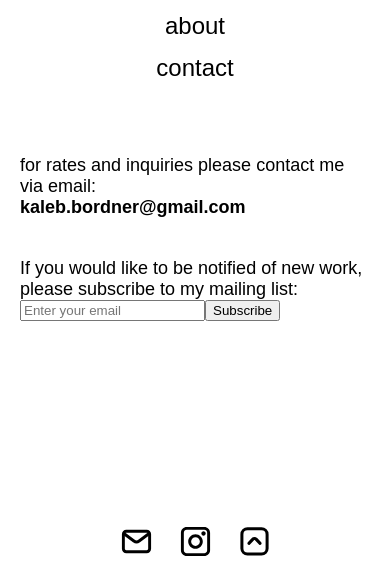
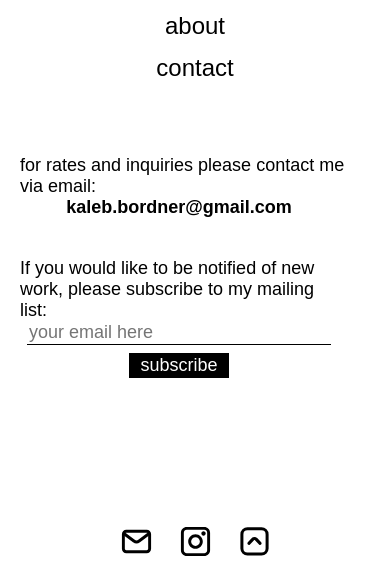
Before and after one commit to woodentoken/almanac, a Flask app: page /contact in a window 390 px wide. Shown: the part 270-844 px from the top of the page. Run offline with Flask 3, Linux system fonts and the light colour scheme; some libraries are stand-ins or nearby versions; some web fonts are replaced.

Commit message:
styling subscribe form

```diff
--- a/static/css/styles.css
+++ b/static/css/styles.css
@@ -109,7 +109,7 @@ img {
 }
 .series .series-blurb {
   margin: 0px;
-  font-size: 16px;
+  font-size: 18px;
 }
 
 @media (max-width: 600px) {
@@ -618,7 +618,40 @@ body.dark-mode .modal {
     opacity: 1;
     animation: fadein 1.5s;
   }
+  .email {
+    margin: auto;
+  }
+  .email-form input {
+    margin: auto;
+  }
+  .email-form button {
+    margin: auto;
+  }
 }
+.email-form {
+  display: flex;
+  flex-direction: column;
+}
+.email-form input {
+  width: 300px;
+  font-size: 18px;
+  border: none;
+  border-bottom: 1px solid var(--text-color);
+  background-color: var(--bg-color);
+  color: var(--text-color);
+}
+.email-form button {
+  font-size: 16px;
+  color: var(--bg-color);
+  background-color: var(--text-color);
+  border: none;
+  font: inherit;
+  width: 100px;
+  margin-top: 8px;
+  padding: 2px 4px;
+  cursor: pointer;
+}
+
 /* Keyframes */
 @keyframes fadein {
   from {
--- a/static/scss/_base.scss
+++ b/static/scss/_base.scss
@@ -106,7 +106,7 @@ img {
 
   .series-blurb {
     margin: 0px;
-    font-size: 16px;
+    font-size: 18px;
   }
 }
 
--- a/static/scss/_layout.scss
+++ b/static/scss/_layout.scss
@@ -500,6 +500,48 @@ body.dark-mode .modal {
       animation: fadein 1.5s;
     }
   }
+
+  .email {
+    margin: auto;
+  }
+
+  .email-form {
+    input {
+      margin: auto;
+    }
+
+    button {
+      margin: auto;
+    }
+
+  }
+}
+
+
+.email-form {
+  display: flex;
+  flex-direction: column;
+
+  input {
+    width: 300px;
+    font-size: 18px;
+    border: none;
+    border-bottom: 1px solid var(--text-color);
+    background-color: var(--bg-color);
+    color: var(--text-color);
+  }
+
+  button {
+    font-size: 16px;
+    color: var(--bg-color);
+    background-color: var(--text-color);
+    border: none;
+    font: inherit;
+    width: 100px;
+    margin-top: 8px;
+    padding: 2px 4px;
+    cursor: pointer;
+  }
 }
 
 /* Keyframes */
--- a/templates/contact.html
+++ b/templates/contact.html
@@ -10,19 +10,23 @@
         <div class="info center">
           for rates and inquiries please contact me via email:
         </div>
-        <div class="info center">
-          <a href="mailto:kaleb.bordner@gmail.com" class="emphasis">kaleb.bordner@gmail.com</a>
+        <div class="information-container">
+          <div class="info center">
+            <a href="mailto:kaleb.bordner@gmail.com" class="emphasis email">kaleb.bordner@gmail.com</a>
+          </div>
         </div>
 
         <div class="space"></div>
 
-        <div class="info center">
-          If you would like to be notified of new work, please subscribe to my mailing list:
+        <div class="information-container">
+          <div class="info center">
+            If you would like to be notified of new work, please subscribe to my mailing list:
+          </div>
+          <form method="POST" action="/subscribe" class="info center email-form">
+            <input type="email" name="email" placeholder="your email here" required>
+            <button type="submit">subscribe</button>
+          </form>
         </div>
-        <form method="POST" action="/subscribe" class="info center email-form">
-          <input type="email" name="email" placeholder="Enter your email" required>
-          <button type="submit">Subscribe</button>
-        </form>
       </div>
     </div>
   </div>
```
Also changed, not shown: static/css/index.css (+34 -1 lines), 2 other files.
